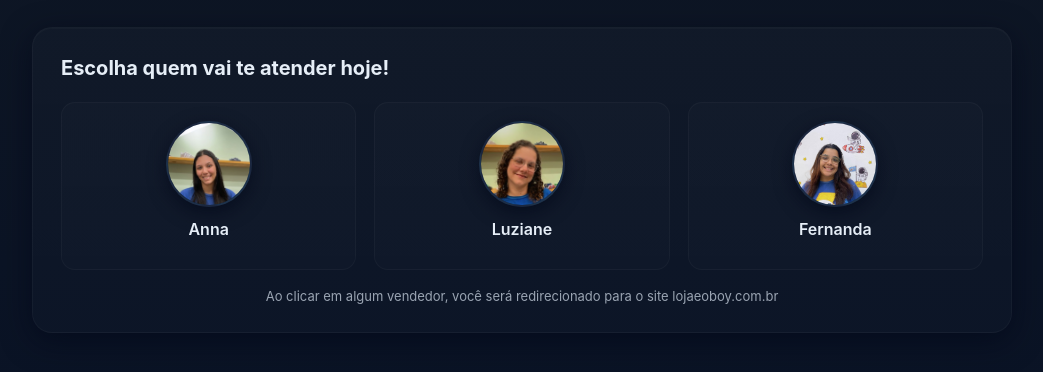
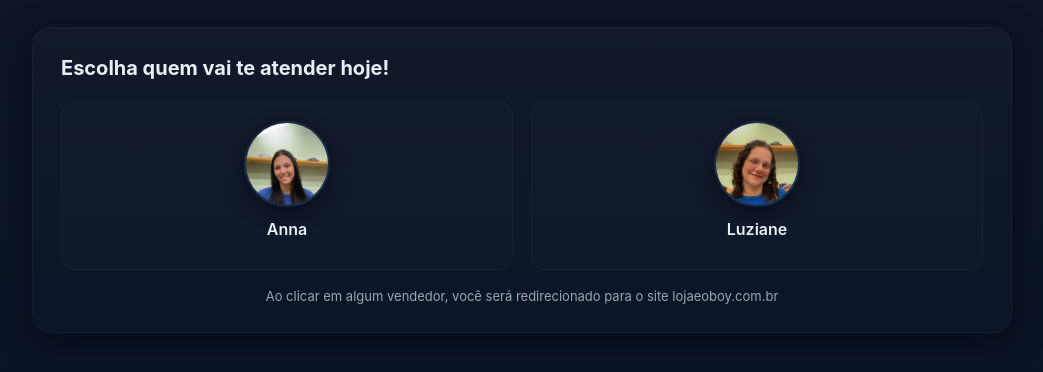
Before and after one commit to arthur-lbqrq/html, a plain HTML site: page index.html in a window 1280 px wide. Shown: the part 220-592 px from the top of the page, without its empty margins (118-1161 px from the left). Drawn offline with Linux system fonts and the light colour scheme.

Commit message:
commit removendo 1 avatar

```diff
--- a/index.html
+++ b/index.html
@@ -53,7 +53,7 @@
 
     .grid{
       display:grid;
-      grid-template-columns:repeat(3,1fr);
+      grid-template-columns:repeat(2,1fr);
       gap:18px;
       margin-top:22px;
     }
@@ -132,7 +132,7 @@
         <div class="meta"></div>
       </a>
 
-      <a class="vendor" href="https://facilzap.com.br/eoboy/8173349003" aria-label="Abrir vendedor 3 no lojaeoboy">
+      <!-- <a class="vendor" href="https://facilzap.com.br/eoboy/8173349003" aria-label="Abrir vendedor 3 no lojaeoboy">
         <div class="avatar" aria-hidden>
           <img src="fernandav.jpeg" alt="Vendedor 2">
             <path d="M12 3c2 0 3.6 1.6 3.6 3.6S14 10.2 12 10.2 8.4 8.6 8.4 6.6 10 3 12 3z" stroke="currentColor" stroke-width="1.1" fill="none" opacity="0.95"/>
@@ -141,7 +141,7 @@
         </div>
         <div class="name">Fernanda</div>
         <div class="meta"></div>
-      </a>
+      </a> -->
     </nav>
 
     <footer>
```
